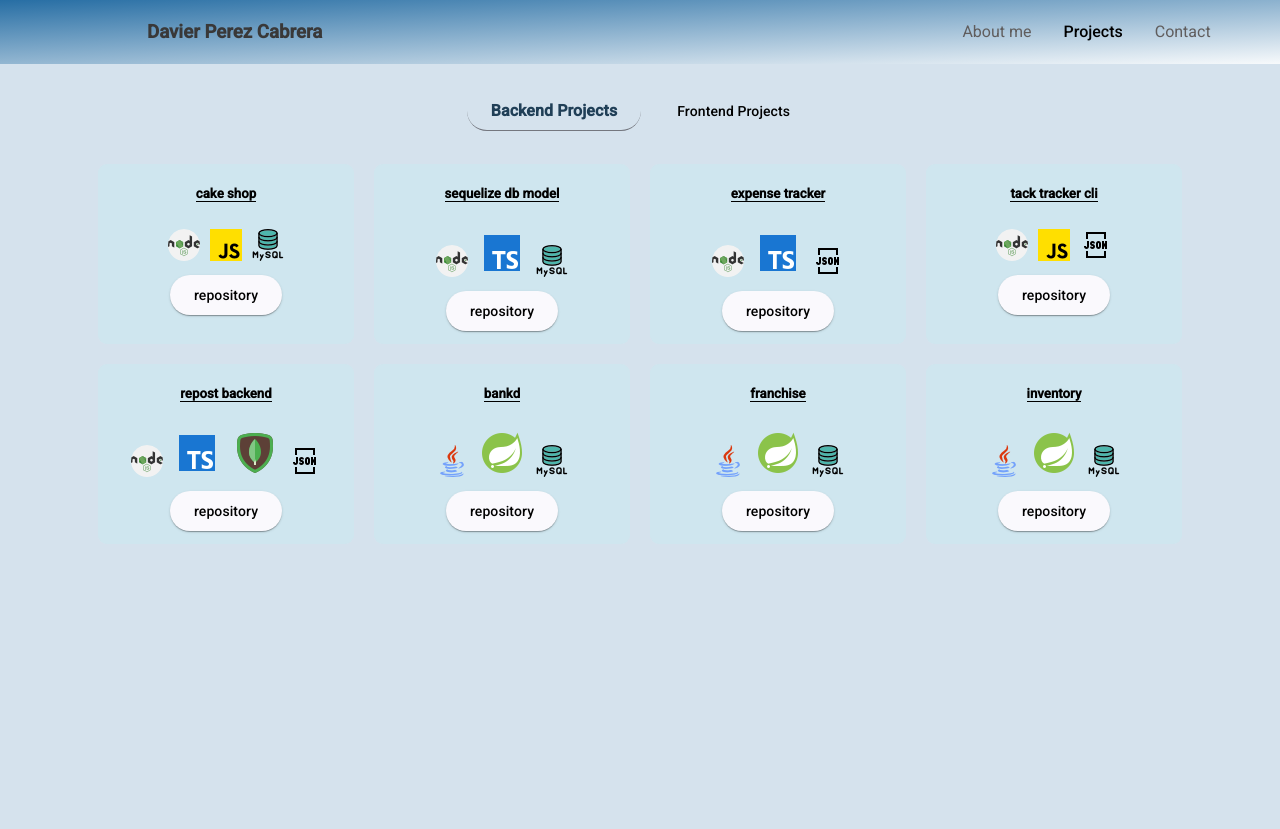
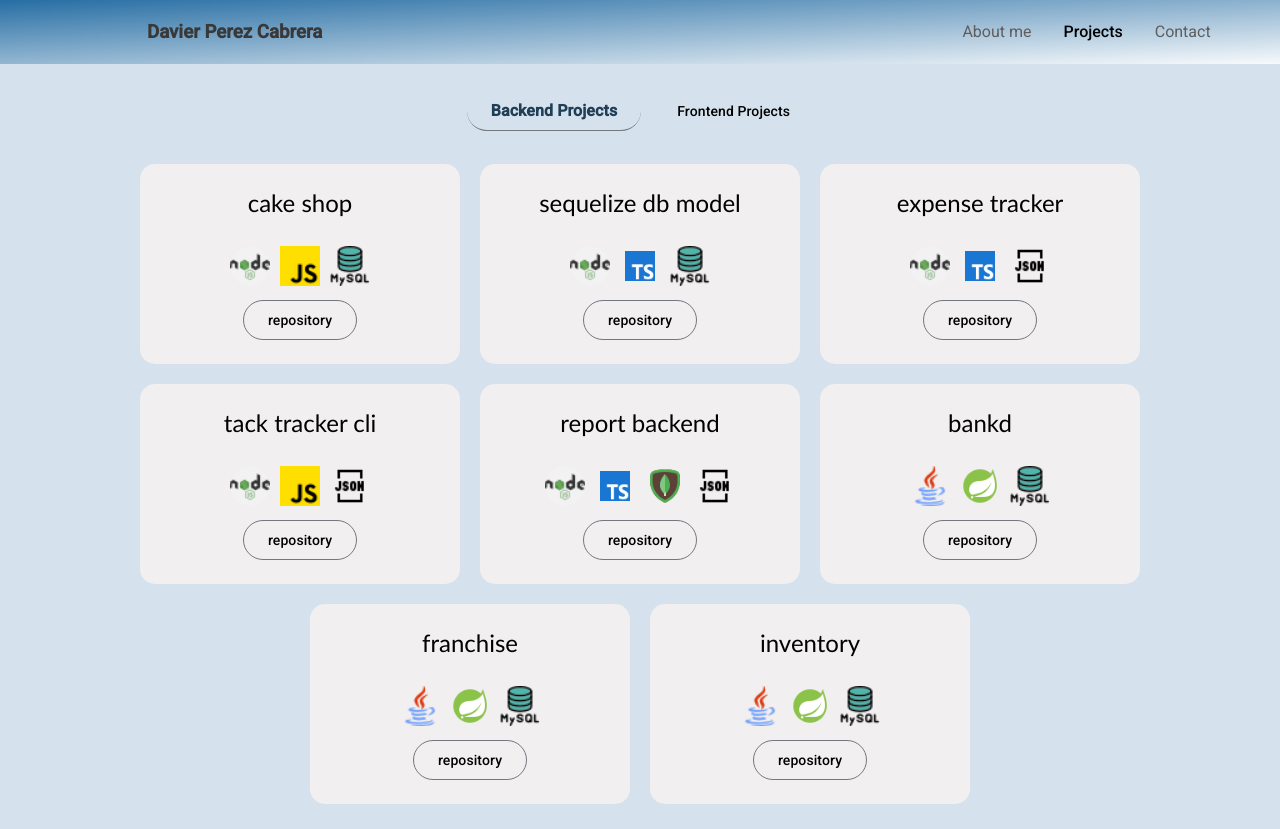
Before and after one commit to dperezc21/davier-portfolio, an Angular app: page /projects in a window 1280 px wide. Before the commit the page ends 800 px from the top, so only its background shows below. Built offline with nearby package versions, Linux system fonts and the light colour scheme.

Commit message:
feat: change styles to project cards

```diff
--- a/src/app/components/projects-cards/projects-cards.component.css
+++ b/src/app/components/projects-cards/projects-cards.component.css
@@ -3,23 +3,32 @@
   flex-direction: row;
   justify-content: center;
   flex-wrap: wrap;
+  margin: 0 0 15px 0;
 }
 
 .project-card {
   display: flex;
   flex-direction: column;
   align-items: center;
-  width: 20%;
-  height: 180px;
+  width: 25%;
+  height: 200px;
   margin: 10px;
-  border-radius: 9px;
-  background-color: #cfe6ef;
+  border-radius: 15px;
+  background-color: #f1efef;
 }
 
 .project-title {
-  border-bottom: 1px solid;
+  font-family: Calibri, serif;
+  font-weight: 400;
+  font-size: 1.5rem;
+}
+
+.icons {
+  display:flex;
+  flex-direction: row;
 }
 
 .icon {
   margin: 5px;
+  width: 40px;
 }
--- a/src/app/components/projects-cards/projects-cards.component.html
+++ b/src/app/components/projects-cards/projects-cards.component.html
@@ -1,19 +1,17 @@
 <div class="projects">
   @for (project of projects; track project.projectName) {
     <div class="project-card">
-      <a class="link" target="_blank" href="{{project.repository}}">
-        <h5 class="project-title">{{project.projectName}}</h5>
-      </a>
+      <p class="project-title">{{project.projectName}}</p>
       <div class="icons">
         @for(icon of project.technologiesIcons; track icon.name) {
           <img class="icon" src="{{icon.path}}" alt="{{icon.name}}">
         }
       </div>
       <div class="display-flex-row">
-        <button *ngIf="project.repository" mat-raised-button class="margin-5">
+        <button *ngIf="project.repository" mat-stroked-button class="button-link-repo">
           <a target="_blank" class="link" href="{{project.repository}}">repository</a>
         </button>
-        <button *ngIf="project.link" mat-raised-button class="margin-5">
+        <button *ngIf="project.link" mat-stroked-button class="button-link-repo">
           <a target="_blank" class="link" href="{{project.link}}">page</a>
         </button>
       </div>
--- a/src/app/constants/projects.ts
+++ b/src/app/constants/projects.ts
@@ -49,7 +49,7 @@ export const BACKEND_PROJECTS: Project[] = [
     repository: "https://github.com/dperezc21/task-tracker-cli",
   },
   {
-    projectName: "repost backend",
+    projectName: "report backend",
     technologies: ["nodejs", "typescript", "mongodb", "JSON"],
     repository: "https://github.com/dperezc21/reportBackend",
   },
--- a/src/styles.css
+++ b/src/styles.css
@@ -14,8 +14,9 @@ body { margin: 0; font-family: Roboto, "Helvetica Neue", sans-serif; background-
   flex-direction: row;
 }
 
-.margin-5 {
-  margin: 5px;
+.button-link-repo {
+  margin: 9px;
+  border: none;
 }
 
 .margin-top-85 {
```
Also changed, not shown: public/#projects.htm (deleted, +0 -17 lines).
